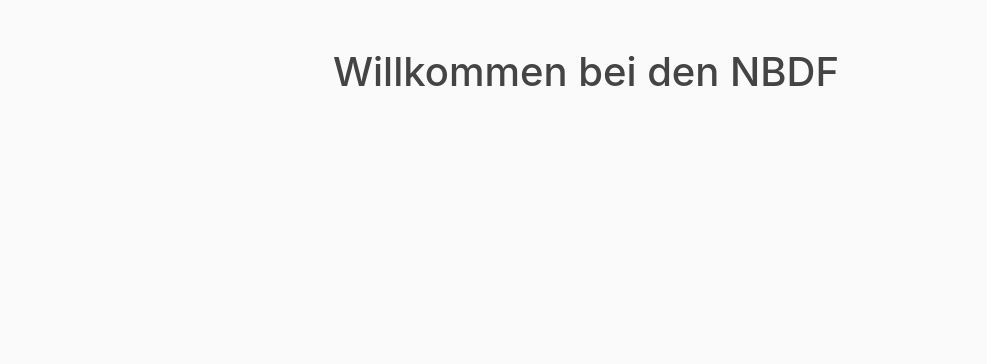
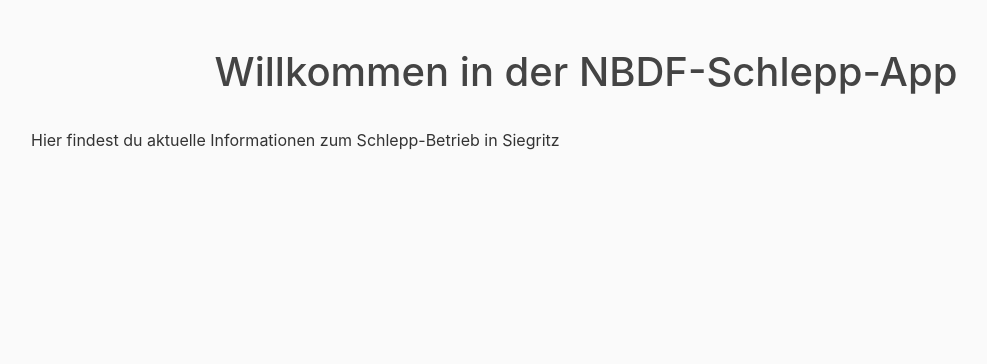
Before and after one commit to DonJanosch/flask-NBDF, a Flask app: template website/website/templates/home.html in a window 1280 px wide. Shown: the part 56-420 px from the top of the page, without its empty margins (54-1041 px from the left). Run offline with Flask 2, Linux system fonts and the light colour scheme; the template is opened without the code that fills it, so the values that code supplies are empty; parts of the project's set-up code (start-up, migrations or seed data) failed here and were passed over; some libraries are stand-ins or nearby versions.

Commit message:
Update home.html

```diff
--- a/website/website/templates/home.html
+++ b/website/website/templates/home.html
@@ -9,5 +9,6 @@
 {% endblock title %}
 
 {% block body %}
-<h1 class="text-center p-4">Willkommen bei den NBDF</h1>
+<h1 class="text-center p-4">Willkommen in der NBDF-Schlepp-App</h1>
+<p>Hier findest du aktuelle Informationen zum Schlepp-Betrieb in Siegritz</p>
 {% endblock body %}
```
